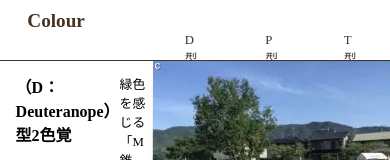
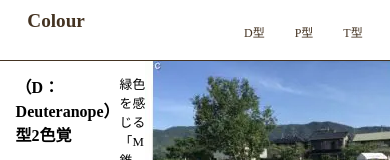
Before and after one commit to ibu0125/web, a plain HTML site: page Dtype/index.html in a window 390 px wide. Shown: the top 160 px of the page. Drawn offline with Linux system fonts and the light colour scheme.

Commit message:
Update style.css

```diff
--- a/Dtype/style.css
+++ b/Dtype/style.css
@@ -106,7 +106,11 @@ footer p{
         margin-top: 12%;
         margin-bottom: 0;
         padding-bottom: 0;
-        font-size: 0.8rem;
+        font-size: 0.75rem;
+    }
+
+    .main-nav li{
+        margin-left: 30px;
     }
 
 
```
